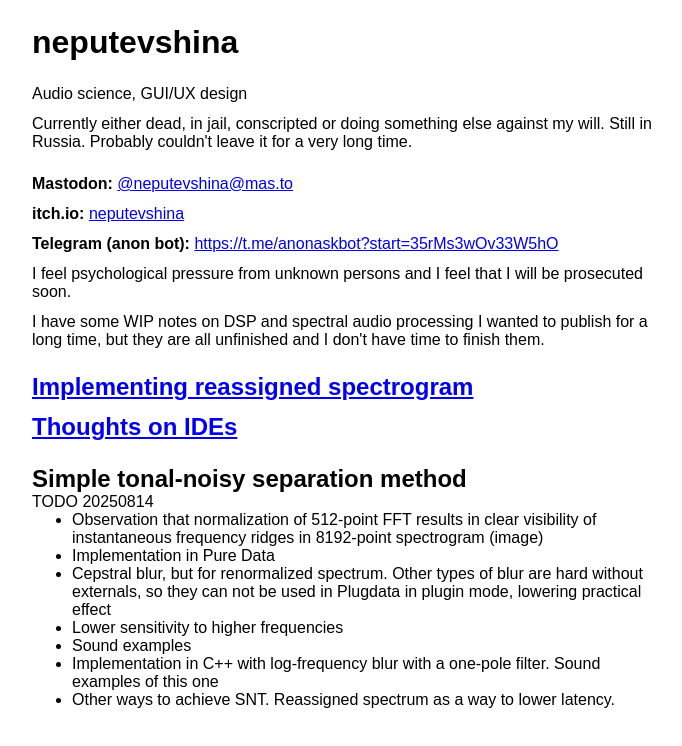
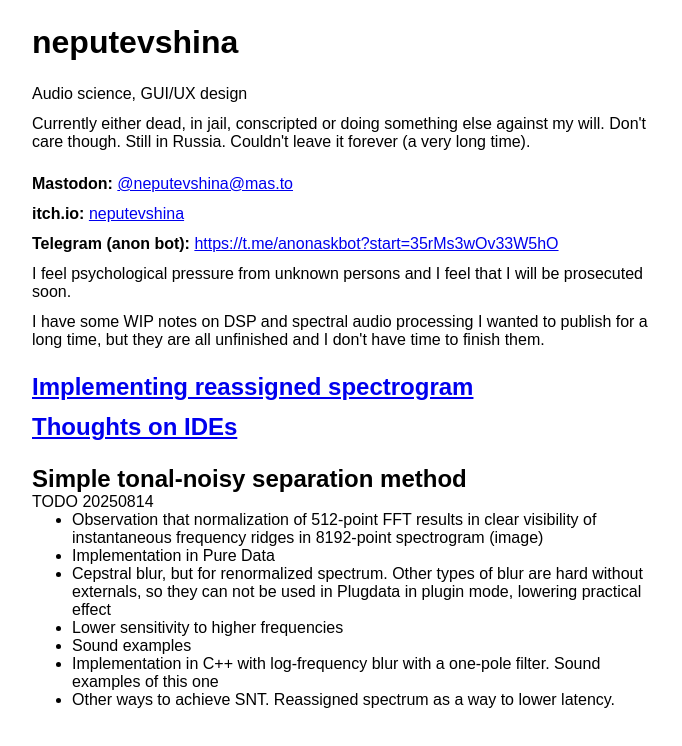
Before and after one commit to neputevshina/neputevshina.github.io, a plain HTML site: page index.html in a window 1280 px wide. Shown: the whole page, without its empty margins (0-682 px from the left). Drawn offline with Linux system fonts and the light colour scheme.

Commit message:
Update index.html

```diff
--- a/index.html
+++ b/index.html
@@ -7,7 +7,7 @@
   <div>
     <h1>neputevshina</h1>
     <p>Audio science, GUI/UX design</p>
-    <p>Currently either dead, in jail, conscripted or doing something else against my will. Still in Russia. Probably couldn't leave it for a very long time.</p>
+    <p>Currently either dead, in jail, conscripted or doing something else against my will. Don't care though. Still in Russia. Couldn't leave it forever (a very long time).</p>
     <div style="margin-top: 0px"></div>
     <p><b>Mastodon:</b> <a href="https://mas.to/@neputevshina">@neputevshina@mas.to</a></p>
     <p><b>itch.io:</b> <a href="https://neputevshina.itch.io/">neputevshina</a></p>
```
